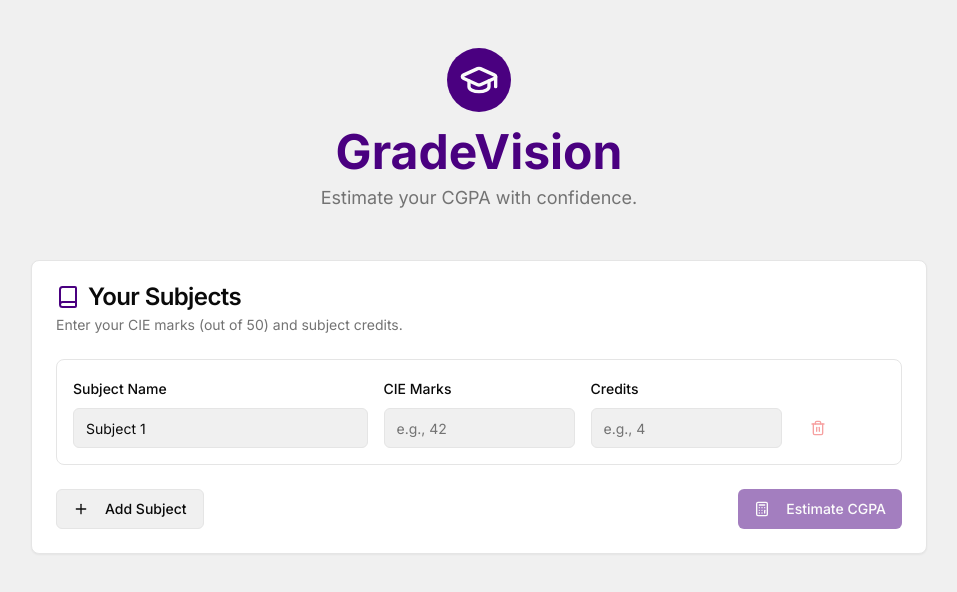
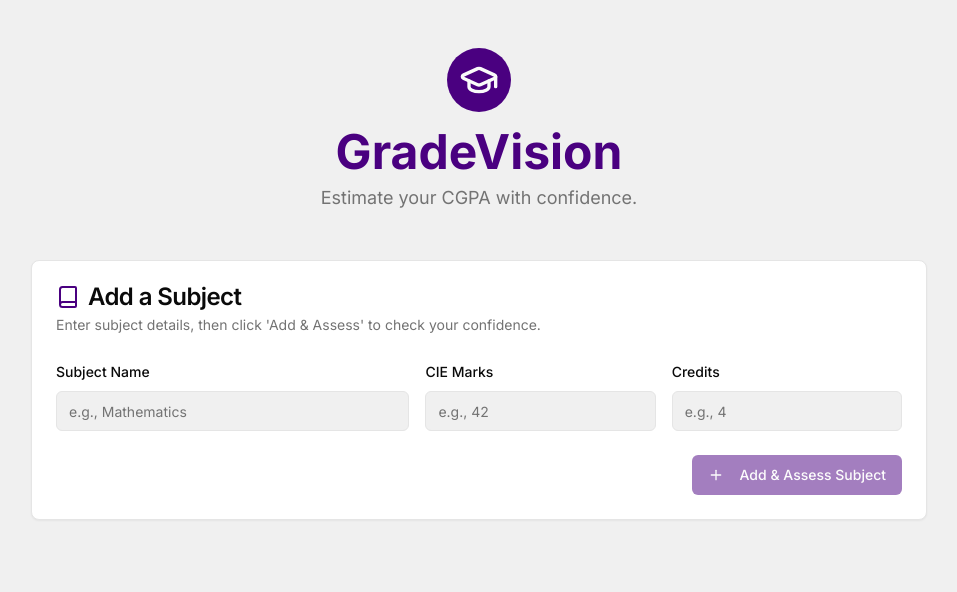
Before and after one commit to Konchigeriakash/Grade, a Next.js app: page / in a window 1280 px wide. Shown: the top 592 px of the page, without its empty margins (161-1118 px from the left). Built offline with nearby package versions, Linux system fonts and the light colour scheme.

Commit message:
instead asking confident check at the end you can ask confindent check

```diff
--- a/src/components/grade-vision-app.tsx
+++ b/src/components/grade-vision-app.tsx
@@ -1,17 +1,17 @@
 "use client";
 
 import * as React from "react";
-import { useForm, useFieldArray } from "react-hook-form";
+import { useForm } from "react-hook-form";
 import { zodResolver } from "@hookform/resolvers/zod";
 import type { z } from "zod";
 import {
   AlertTriangle,
   Book,
-  Calculator,
   ClipboardList,
   Plus,
   Trash2,
   Pencil,
+  RotateCcw,
 } from "lucide-react";
 
 import { Button } from "@/components/ui/button";
@@ -69,11 +69,8 @@ import {
 import {
   type CalculationResult,
   type SubjectResult,
-  calculateCgpaSchema,
   subjectSchema,
 } from "@/lib/types";
-
-const formSchema = calculateCgpaSchema;
 
 const GRADES = [
   { name: "O", marks: 90, point: 10 },
@@ -87,10 +84,8 @@ const GRADES = [
 ];
 
 type AssessmentState = {
-  subjects: z.infer<typeof subjectSchema>[];
-  subjectIndex: number;
+  subject: z.infer<typeof subjectSchema>;
   gradeIndex: number;
-  results: SubjectResult[];
 };
 
 type EditState = {
@@ -99,36 +94,24 @@ type EditState = {
 };
 
 export function GradeVisionApp() {
-  const [isPending, startTransition] = React.useTransition();
-  const [finalResult, setFinalResult] = React.useState<CalculationResult | null>(
-    null
-  );
-  const [assessmentState, setAssessmentState] =
-    React.useState<AssessmentState | null>(null);
+  const [finalResult, setFinalResult] = React.useState<CalculationResult>({ results: [], cgpa: 0 });
+  const [assessmentState, setAssessmentState] = React.useState<AssessmentState | null>(null);
   const [editState, setEditState] = React.useState<EditState | null>(null);
 
-  const form = useForm<z.infer<typeof formSchema>>({
-    resolver: zodResolver(formSchema),
+  const form = useForm<z.infer<typeof subjectSchema>>({
+    resolver: zodResolver(subjectSchema),
     defaultValues: {
-      subjects: [{ name: "Subject 1", cie: "" as any, credits: "" as any }],
+      name: "",
+      cie: "" as any,
+      credits: "" as any,
     },
     mode: "onChange",
   });
 
-  const { fields, append, remove } = useFieldArray({
-    control: form.control,
-    name: "subjects",
-  });
-
-  const onSubmit = (data: z.infer<typeof formSchema>) => {
-    setFinalResult(null);
-    startTransition(() => {
+  const onSubmit = (data: z.infer<typeof subjectSchema>) => {
     setAssessmentState({
-        subjects: data.subjects,
-        subjectIndex: 0,
+      subject: data,
       gradeIndex: 0,
-        results: [],
-      });
     });
   };
 
@@ -148,19 +131,22 @@ export function GradeVisionApp() {
       results: results,
       cgpa: parseFloat(cgpa.toFixed(2)),
     });
-    setAssessmentState(null);
+  };
+
+  const addResultAndRecalculate = (newResult: SubjectResult) => {
+    const newResults = [...finalResult.results, newResult];
+    calculateFinalCgpa(newResults);
   };
 
   const handleConfidence = (isConfident: boolean) => {
     if (!assessmentState) return;
 
-    let { subjects, subjectIndex, gradeIndex, results } = { ...assessmentState };
-    const subject = subjects[subjectIndex];
-    const grade = GRADES[gradeIndex];
+    let { subject, gradeIndex } = { ...assessmentState };
 
     if (isConfident) {
+      const grade = GRADES[gradeIndex];
       const requiredSeeMarks = 2 * (grade.marks - subject.cie);
-      results.push({
+      addResultAndRecalculate({
         subjectName: subject.name,
         grade: grade.name,
         gradePoint: grade.point,
@@ -168,19 +154,16 @@ export function GradeVisionApp() {
         credits: subject.credits,
         cie: subject.cie,
       });
-      subjectIndex++;
-      gradeIndex = 0;
+      setAssessmentState(null); // Assessment for this subject is done
+      form.reset({ name: "", cie: "" as any, credits: "" as any }); // Reset form for next subject
+      return;
     } else {
       gradeIndex++;
     }
 
-    if (subjectIndex >= subjects.length) {
-      calculateFinalCgpa(results);
-      return;
-    }
-
     if (gradeIndex >= GRADES.length) {
-      results.push({
+      // Failed to find a confident grade
+      addResultAndRecalculate({
         subjectName: subject.name,
         grade: "F",
         gradePoint: 0,
@@ -190,24 +173,19 @@ export function GradeVisionApp() {
         warning:
           "Lacks confidence for any passing grade. This subject is at risk.",
       });
-      subjectIndex++;
-      gradeIndex = 0;
-    }
-
-    if (subjectIndex >= subjects.length) {
-      calculateFinalCgpa(results);
+      setAssessmentState(null);
+      form.reset({ name: "", cie: "" as any, credits: "" as any });
     } else {
-      setAssessmentState({ subjects, subjectIndex, gradeIndex, results });
+      setAssessmentState({ subject, gradeIndex });
     }
   };
 
   React.useEffect(() => {
     if (!assessmentState) return;
 
-    const { subjects, subjectIndex, gradeIndex } = assessmentState;
-    if (subjectIndex >= subjects.length || gradeIndex >= GRADES.length) return;
+    const { subject, gradeIndex } = assessmentState;
+    if (gradeIndex >= GRADES.length) return;
 
-    const subject = subjects[subjectIndex];
     const grade = GRADES[gradeIndex];
     const requiredSeeMarks = 2 * (grade.marks - subject.cie);
 
@@ -217,16 +195,10 @@ export function GradeVisionApp() {
     }
   }, [assessmentState]);
 
-  const addSubject = () => {
-    append({
-      name: `Subject ${fields.length + 1}`,
-      cie: "" as any,
-      credits: "" as any,
-    });
-  };
-
   const removeSubject = (index: number) => {
-    remove(index);
+    const newResults = [...finalResult.results];
+    newResults.splice(index, 1);
+    calculateFinalCgpa(newResults);
   };
 
   const handleEditGrade = () => {
@@ -240,11 +212,9 @@ export function GradeVisionApp() {
       subjectToUpdate.grade = newGradeInfo.name;
       subjectToUpdate.gradePoint = newGradeInfo.point;
 
-      // Recalculate SEE marks based on the new grade
       const newRequiredSeeMarks = 2 * (newGradeInfo.marks - subjectToUpdate.cie);
       subjectToUpdate.requiredSeeMarks = Math.round(newRequiredSeeMarks);
 
-      // Clear warning if a passing grade is now selected
       if (newGradeInfo.point > 0) {
         delete subjectToUpdate.warning;
       } else {
@@ -252,21 +222,21 @@ export function GradeVisionApp() {
       }
     }
 
-    // Recalculate CGPA with updated results
     calculateFinalCgpa(newResults);
     setEditState(null);
   };
 
+  const startOver = () => {
+    setFinalResult({ results: [], cgpa: 0 });
+    setAssessmentState(null);
+    setEditState(null);
+    form.reset({ name: "", cie: "" as any, credits: "" as any });
+  }
+
   const renderAssessmentDialog = () => {
     if (!assessmentState) return null;
 
-    const { subjects, subjectIndex, gradeIndex } = assessmentState;
-
-    if (subjectIndex >= subjects.length) {
-      return null;
-    }
-
-    const subject = subjects[subjectIndex];
+    const { subject, gradeIndex } = assessmentState;
     const grade = GRADES[gradeIndex];
     const requiredSeeMarks = 2 * (grade.marks - subject.cie);
 
@@ -311,9 +281,7 @@ export function GradeVisionApp() {
 
   const renderEditGradeDialog = () => {
     if (!editState || !finalResult) return null;
-
     const subject = finalResult.results[editState.subjectIndex];
-
     return (
       <Dialog open={!!editState} onOpenChange={() => setEditState(null)}>
         <DialogContent>
@@ -353,33 +321,27 @@ export function GradeVisionApp() {
     );
   };
 
-  const hasAtRiskSubjects =
-    finalResult?.results.some((r) => !!r.warning) ?? false;
+  const hasAtRiskSubjects = finalResult.results.some((r) => !!r.warning);
 
   return (
     <div className="max-w-4xl mx-auto space-y-8">
-      {!finalResult && !assessmentState && (
       <Card>
         <Form {...form}>
           <form onSubmit={form.handleSubmit(onSubmit)}>
             <CardHeader>
               <CardTitle className="flex items-center gap-2">
                 <Book className="text-primary" />
-                  Your Subjects
+                Add a Subject
               </CardTitle>
               <CardDescription>
-                  Enter your CIE marks (out of 50) and subject credits.
+                Enter subject details, then click 'Add & Assess' to check your confidence.
               </CardDescription>
             </CardHeader>
-              <CardContent className="space-y-4">
-                {fields.map((field, index) => (
-                  <div
-                    key={field.id}
-                    className="grid grid-cols-1 md:grid-cols-8 gap-4 items-start p-4 border rounded-lg bg-card"
-                  >
+            <CardContent>
+              <div className="grid grid-cols-1 md:grid-cols-7 gap-4 items-start">
                   <FormField
                     control={form.control}
-                      name={`subjects.${index}.name`}
+                    name="name"
                     render={({ field }) => (
                       <FormItem className="md:col-span-3">
                         <FormLabel>Subject Name</FormLabel>
@@ -392,7 +354,7 @@ export function GradeVisionApp() {
                   />
                   <FormField
                     control={form.control}
-                      name={`subjects.${index}.cie`}
+                    name="cie"
                     render={({ field }) => (
                       <FormItem className="md:col-span-2">
                         <FormLabel>CIE Marks</FormLabel>
@@ -409,7 +371,7 @@ export function GradeVisionApp() {
                   />
                   <FormField
                     control={form.control}
-                      name={`subjects.${index}.credits`}
+                    name="credits"
                     render={({ field }) => (
                       <FormItem className="md:col-span-2">
                         <FormLabel>Credits</FormLabel>
@@ -425,44 +387,25 @@ export function GradeVisionApp() {
                       </FormItem>
                     )}
                   />
-                    <div className="flex items-end h-full">
-                      <Button
-                        type="button"
-                        variant="ghost"
-                        size="icon"
-                        onClick={() => removeSubject(index)}
-                        disabled={fields.length <= 1}
-                        className="text-destructive hover:bg-destructive/10"
-                        aria-label="Remove Subject"
-                      >
-                        <Trash2 className="h-5 w-5" />
-                      </Button>
               </div>
-                  </div>
-                ))}
             </CardContent>
-              <CardFooter className="flex flex-col sm:flex-row justify-between items-center gap-4">
-                <Button type="button" variant="outline" onClick={addSubject}>
-                  <Plus className="mr-2 h-4 w-4" /> Add Subject
-                </Button>
+            <CardFooter className="flex justify-end">
               <Button
                 type="submit"
-                  disabled={isPending || !form.formState.isValid}
+                disabled={!!assessmentState || !form.formState.isValid}
               >
-                  <Calculator className="mr-2 h-4 w-4" />
-                  Estimate CGPA
+                <Plus className="mr-2 h-4 w-4" />
+                Add & Assess Subject
               </Button>
             </CardFooter>
           </form>
         </Form>
       </Card>
-      )}
 
       {renderAssessmentDialog()}
       {renderEditGradeDialog()}
 
-
-      {(isPending || assessmentState) && !finalResult && (
+      {assessmentState && (
         <div className="flex flex-col items-center justify-center text-center p-8 bg-card rounded-lg shadow-md">
           <Spinner className="h-8 w-8 text-primary mb-4" />
           <p className="text-lg font-semibold">Assessing your confidence...</p>
@@ -472,15 +415,21 @@ export function GradeVisionApp() {
         </div>
       )}
 
-      {finalResult && (
+      {finalResult.results.length > 0 && (
         <Card className="shadow-lg animate-in fade-in-50">
           <CardHeader>
-            <CardTitle className="flex items-center gap-2">
+            <CardTitle className="flex items-center justify-between">
+              <div className="flex items-center gap-2">
                 <ClipboardList className="text-primary" />
-              ✅ Estimated CGPA
+                Estimated CGPA & Results
+              </div>
+               <Button variant="outline" size="sm" onClick={startOver}>
+                  <RotateCcw className="mr-2"/>
+                  Start Over
+                </Button>
             </CardTitle>
             <CardDescription>
-              Based on your input and confidence. Click a grade to edit.
+              Based on your input and confidence. Click a grade point to edit.
             </CardDescription>
           </CardHeader>
           <CardContent className="space-y-6">
@@ -517,6 +466,7 @@ export function GradeVisionApp() {
                         SEE Marks Req.
                       </TableHead>
                       <TableHead className="text-center">Grade Point</TableHead>
+                      <TableHead className="text-center">Actions</TableHead>
                     </TableRow>
                   </TableHeader>
                   <TableBody>
@@ -548,21 +498,23 @@ export function GradeVisionApp() {
                             <Pencil className="h-3 w-3 opacity-50" />
                           </div>
                         </TableCell>
+                         <TableCell className="text-center">
+                            <Button
+                                type="button"
+                                variant="ghost"
+                                size="icon"
+                                onClick={() => removeSubject(i)}
+                                className="text-destructive hover:bg-destructive/10"
+                                aria-label="Remove Subject"
+                            >
+                                <Trash2 className="h-5 w-5" />
+                            </Button>
+                        </TableCell>
                       </TableRow>
                     ))}
                   </TableBody>
                 </Table>
               </div>
-            </div>
-            <div className="flex justify-center">
-              <Button
-                onClick={() => {
-                  setFinalResult(null);
-                  form.reset();
-                }}
-              >
-                Start Over
-              </Button>
             </div>
           </CardContent>
         </Card>
--- a/src/lib/types.ts
+++ b/src/lib/types.ts
@@ -12,6 +12,7 @@ export const subjectSchema = z.object({
     .max(10, "Credits cannot exceed 10."),
 });
 
+// This schema is no longer used for the main form, but kept for reference or future use.
 export const calculateCgpaSchema = z.object({
   subjects: z.array(subjectSchema).min(1, "Please add at least one subject."),
 });
```
Lines whose indentation alone changed are shown as unchanged.
